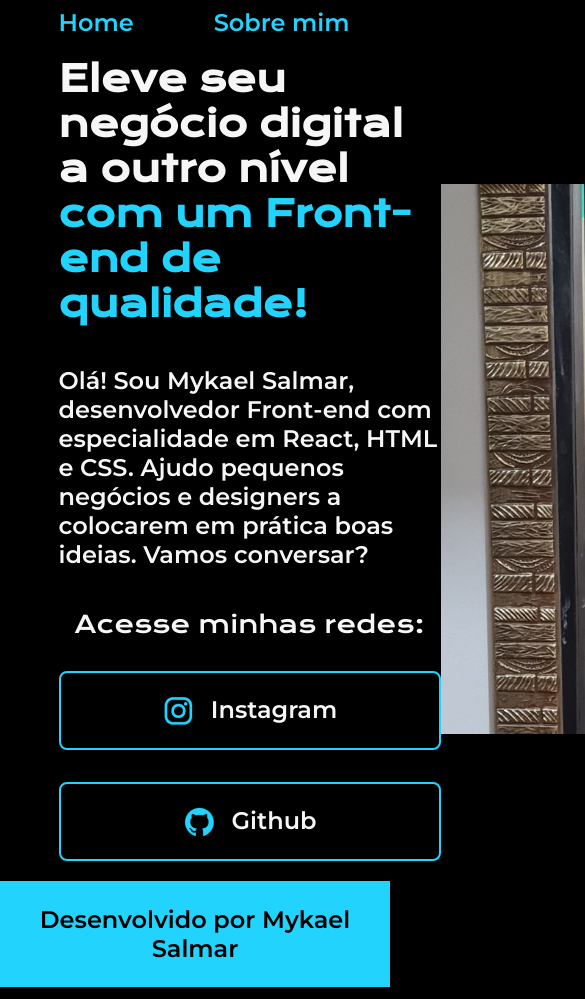
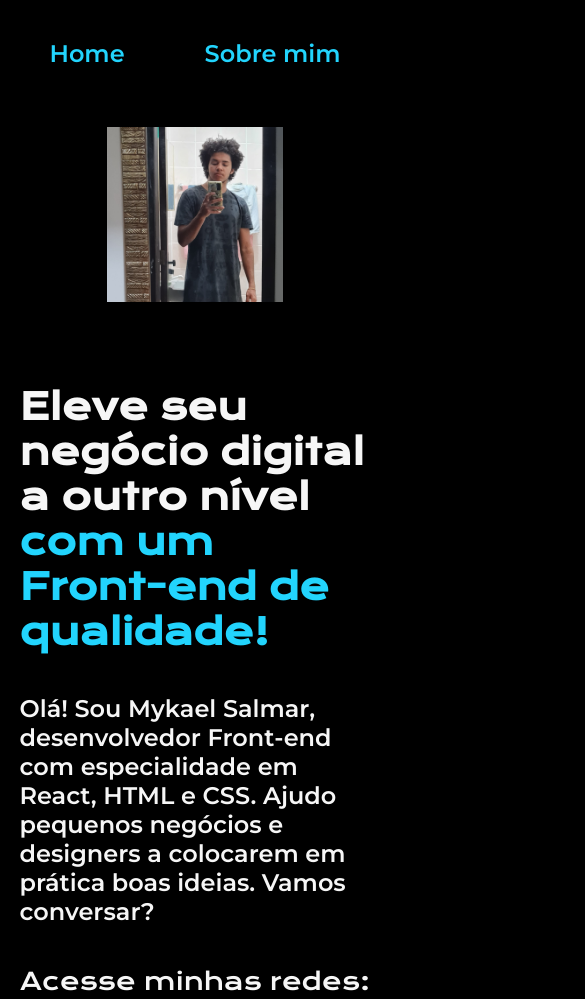
Before and after one commit to MykaelSalmarCosta/Meu_Portfolio, a plain HTML site: page index.html in a window 390 px wide. Shown: the top 999 px of the page, 585 px wide, since content can reach past the window. Drawn offline with nearby package versions, Linux system fonts and the light colour scheme.

Commit message:
terminando primeira parte do portifólio

```diff
--- a/index.html
+++ b/index.html
@@ -26,10 +26,10 @@
         designers a colocarem em prática boas ideias. Vamos conversar?</p>
       <div class="apresentacao__links">
         <h2 class="apresentacao__links__subtitulo" >Acesse minhas redes:</h2>
-        <a class="apresentacao__links__link" href="https://instagram.com/mykael.salmarcosta">
+        <a class="apresentacao__links__navegacao" href="https://instagram.com/mykael.salmarcosta">
           <img src="assets/instagram.png" alt="icone do Instagram"/>
           Instagram</a>
-        <a class="apresentacao__links__link" href="https://github.com/MykaelSalmarCosta">
+        <a class="apresentacao__links__navegacao" href="https://github.com/MykaelSalmarCosta">
           <img src="assets/github.png" alt="icone do Github">
           Github</a>
       </div>
--- a/styles/style.css
+++ b/styles/style.css
@@ -32,7 +32,7 @@ body {
 
 .cabecalho__menu__link {
   font-family: var(--fonte-secundaria);
-  font-size: 24px;
+  font-size: 1.5rem;
   font-weight: 600;
   color:var(--cor-terciaria);
   text-decoration: none;
@@ -43,17 +43,18 @@ body {
   align-items: center;
   justify-content: space-between;
   padding: 5% 15%;
+  gap: 82px;
 }
 
 .apresentacao__conteudo {
-  width: 615px;
+  width: 50%;
   display: flex;
   flex-direction: column;
   gap: 40px;
 }
 
 .apresentacao__conteudo__titulo {
-  font-size: 36px;
+  font-size: 2.25rem;
   font-family: var(--fonte-primaria);
 
 }
@@ -63,7 +64,7 @@ body {
 }
 
 .apresentacao__conteudo__texto {
-  font-size: 24px;
+  font-size: 1.5rem;
   font-family: var(--fonte-secundaria);
 }
 
@@ -78,18 +79,18 @@ body {
 .apresentacao__links__subtitulo {
   font-family: var(--fonte-primaria);
   font-weight: 400;
-  font-size: 24px;
+  font-size: 1.5rem;
 }
 
-.apresentacao__links__link {
+.apresentacao__links__navegacao {
   display: flex;
   justify-content: center;
   gap: 16px;
   border: 2px solid var(--cor-terciaria);
-  width: 378px;
+  width: 50%;
   text-align: center;
   border-radius: 8px;
-  font-size: 24px;
+  font-size: 1.5rem;
   font-weight: 600;
   padding: 21.5px 0;
   text-decoration: none;
@@ -102,8 +103,7 @@ body {
 }
 
 .foto-apresentacao {
-  width: 488px;
-  height: 550px;
+  width: 50%;
 }
 
 .rodape {
@@ -112,6 +112,22 @@ body {
   background-color: var(--cor-terciaria);
   text-align: center;
   font-family: var(--fonte-secundaria);
-  font-size: 24px;
+  font-size: 1.5rem;
   font-weight: 400;
 }
+
+@media (max-width: 1200px) {
+ .cabecalho {
+  padding: 10%;
+ }
+ .cabecalho__menu {
+  justify-content: center;
+ }
+ .apresentacao {
+  flex-direction: column-reverse;
+  padding: 5%;
+ }
+ .apresentacao__conteudo {
+  width: auto;
+ }
+}
```
